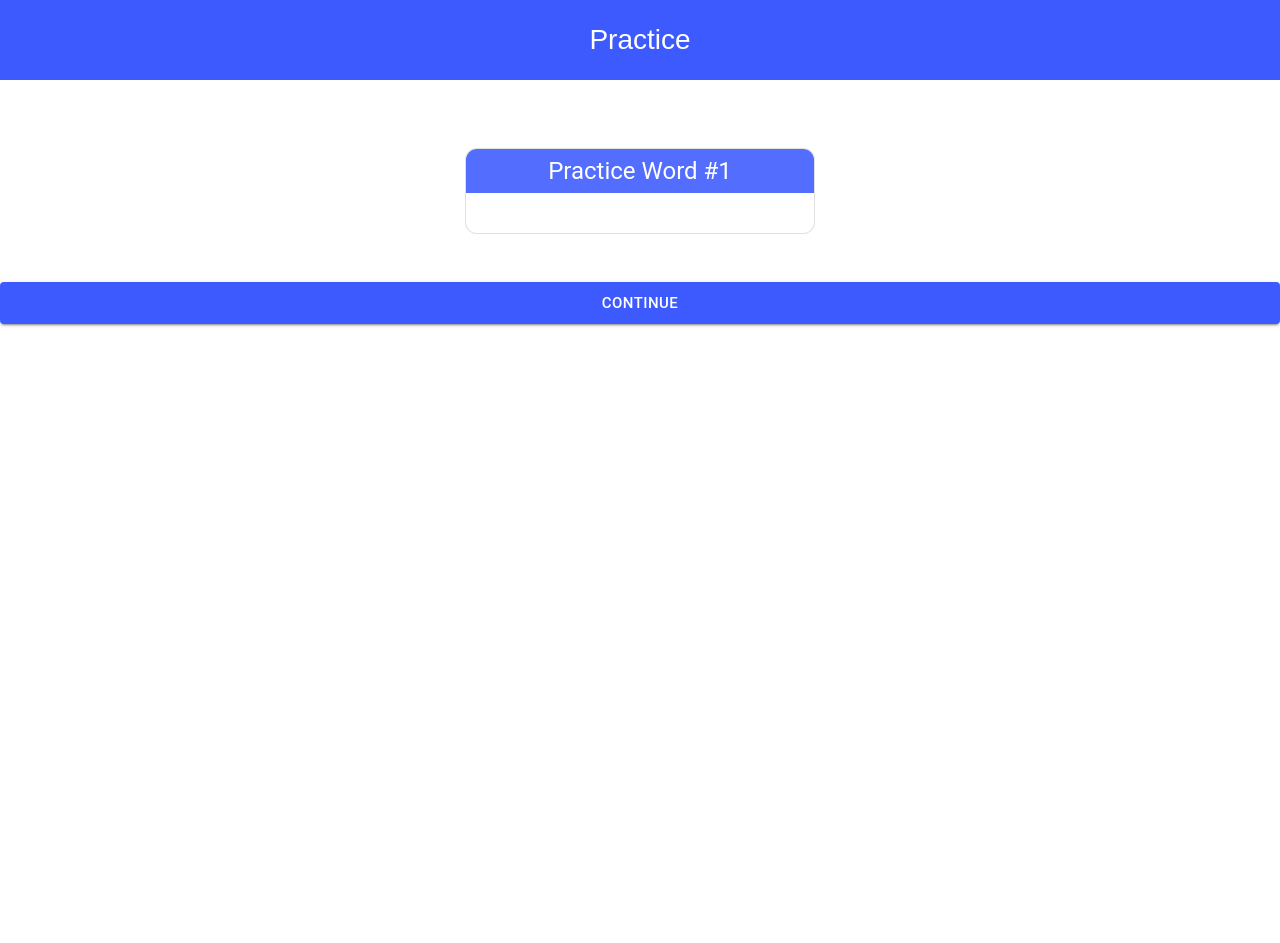
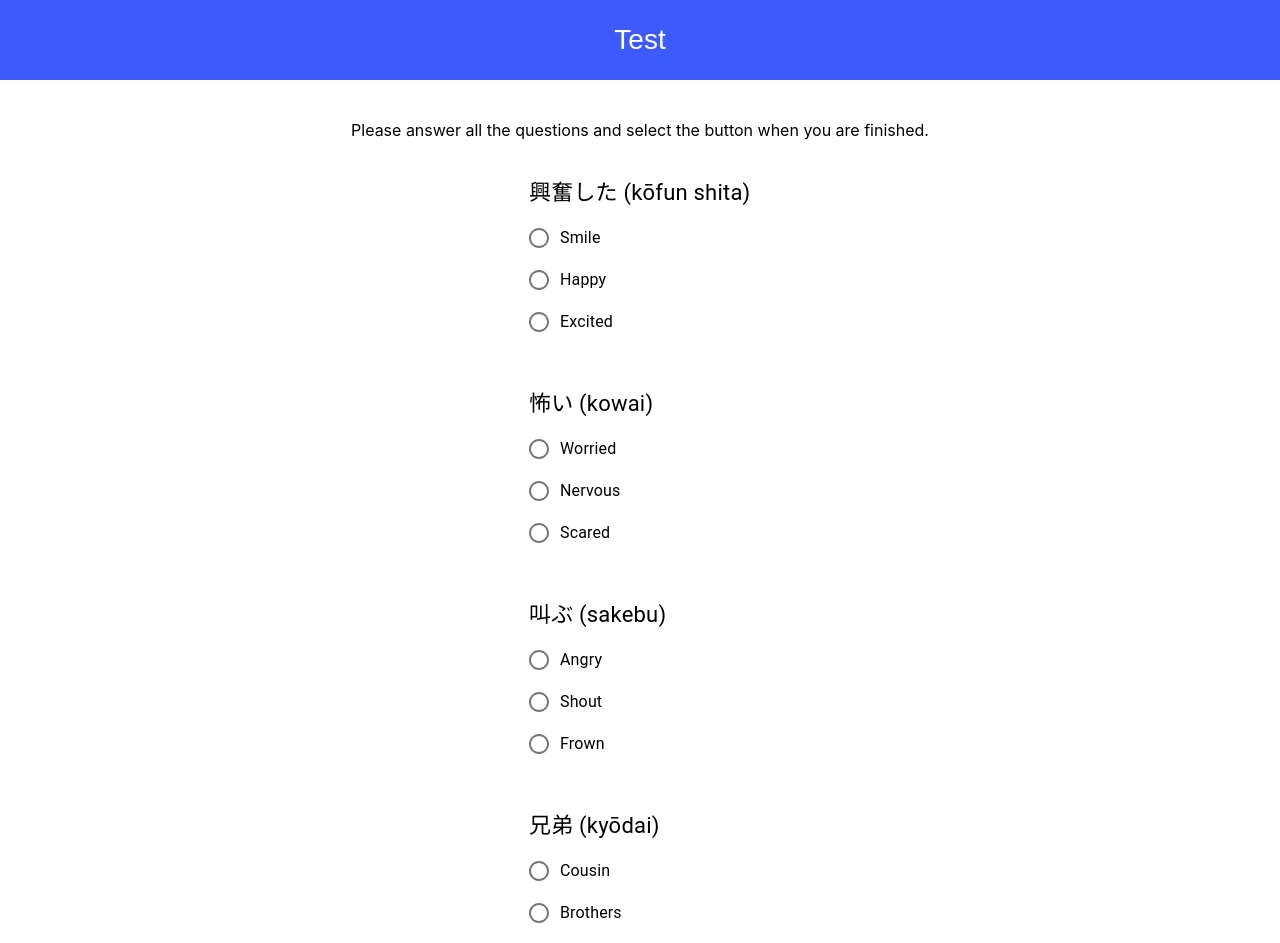
Before and after one commit to xeiwian/japaneseapp, a React (Create React App) app in the folder client/: page /practice in a window 1280 px wide. Shown: the top 943 px of the page. Before the commit the page ends 800 px from the top, so only its background shows below. Built offline with nearby package versions, Linux system fonts and the light colour scheme; no server answers.

Commit message:
fixed a few ui issues

```diff
--- a/client/src/App.js
+++ b/client/src/App.js
@@ -8,7 +8,7 @@ import PracticePage from './components/practice/practicePage';
 const User = () => {
   return (
       <Switch>
-        <Route exact path="/" component={ LoginPage } />
+        <Route exact path="/" component={ PracticePage } />
         <Route exact path="/question" component={ QuestionPage } />
         <Route exact path="/practice" component={ PracticePage } />
       </Switch>
--- a/client/src/components/learning/learningPage.js
+++ b/client/src/components/learning/learningPage.js
@@ -202,6 +202,8 @@ class LearningPage extends Component {
                 </Grid>
                 <br/>
                 <br/>
+                <br/>
+                <br/>
 
               </div>
 
--- a/client/src/components/practice/practicePage.js
+++ b/client/src/components/practice/practicePage.js
@@ -19,12 +19,12 @@ const styles = theme => ({
   },
   formControl: {
     marginTop: theme.spacing(2),
-    fontSize: 22,
-    align: 'center',
-    justify: 'center'
+    marginLeft: theme.spacing(8),
+    fontSize: 22
   },
   group: {
-    margin: `${theme.spacing.unit}px 0`
+    margin: `${theme.spacing.unit}px 0`,
+    marginLeft: theme.spacing(8),
   },
   title: {
     fontFamily: 'sans-serif',
@@ -95,24 +95,95 @@ class PracticePage extends Component {
       correct: false,
       wrong: false,
       cont: false,
-      done: false,
+      done: true,
       result: false,
       counter: 0,
       score: 0
     }
 
     // global variable
-    chosenwords = [];
+    chosenwords = [
+      {
+        type: "Emotion",
+        content: "興奮した (kōfun shita) => Excited",
+        question: "興奮した (kōfun shita)",
+        correctAnswer: "Excited",
+        possibleAnswer: ["Smile", "Happy", "Excited"]
+    },
+    {
+        type: "Emotion",
+        content: "怖い (kowai) => Scared",
+        question: "怖い (kowai)",
+        correctAnswer: "Scared",
+        possibleAnswer: ["Worried", "Nervous", "Scared"]
+    },
+    {
+        type: "Emotion",
+        content: "叫ぶ (sakebu) => Shout",
+        question: "叫ぶ (sakebu)",
+        correctAnswer: "Shout",
+        possibleAnswer: ["Angry", "Shout", "Frown"]
+    },
+    {
+        type: "Family",
+        content: "兄弟 (kyōdai) => Brothers",
+        question: "兄弟 (kyōdai)",
+        correctAnswer: "Brothers",
+        possibleAnswer: ["Cousin", "Brothers", "Brother-in-law"]
+    },
+    {
+        type: "Family",
+        content: "子供 (kodomo) => Child",
+        question: "子供 (kodomo)",
+        correctAnswer: "Child",
+        possibleAnswer: ["Child", "Baby", "Children"]
+    },
+    {
+        type: "Family",
+        content: "娘 (musume) => Daughter",
+        question: "娘 (musume)",
+        correctAnswer: "Daughter",
+        possibleAnswer: ["Niece", "Daughter", "Child"]
+    },
+    {
+        type: "Food",
+        content: "朝ごはん (asa gohan) => Breakfast",
+        question: "朝ごはん (asa gohan)",
+        correctAnswer: "Breakfast",
+        possibleAnswer: ["Breakfast", "Dinner", "Lunch"]
+    },
+    {
+        type: "Food",
+        content: "コーヒー (kōhī) => Coffee",
+        question: "コーヒー (kōhī)",
+        correctAnswer: "Coffee",
+        possibleAnswer: ["Milk", "Tea", "Coffee"]
+    },
+    {
+        type: "Food",
+        content: "林檎 (ringo) => Apple",
+        question: "林檎 (ringo)",
+        correctAnswer: "Apple",
+        possibleAnswer: ["Orange", "Grapes", "Apple"]
+    },
+    {
+        type: "Food",
+        content: "林檎 (ringo) => Apple",
+        question: "林檎 (ringo)",
+        correctAnswer: "Apple",
+        possibleAnswer: ["Orange", "Grapes", "Apple"]
+    }
+    ];
 
     getChosenWords = async (id) => {
         return await fetch(`api/userlogin/getchosenwords/${id}`);
     }
 
     handleChosenWords = async () => {
-        let data = await this.getChosenWords(this.props.id);
-        let datajson = await data.json();
-        this.chosenwords = datajson.chosenwords;
-        console.log('i am chosenwords data in practice', datajson, this.chosenwords);
+        // let data = await this.getChosenWords(this.props.id);
+        // let datajson = await data.json();
+        // this.chosenwords = datajson.chosenwords;
+        // console.log('i am chosenwords data in practice', datajson, this.chosenwords);
 
         this.setState({
           content: this.chosenwords[this.state.counter].content,
@@ -352,26 +423,6 @@ class PracticePage extends Component {
               </Grid>
             </div>
           )
-          // return (
-          //     <Grid
-          //     container
-          //     spacing={0}
-          //     direction="column"
-          //     alignItems="center"
-          //     justify="center"
-          //     style={{ minHeight: '60vh' }}
-          //     >
-          //         <Typography variant="headline" component="h1">
-          //             Final Result
-          //         </Typography> <br/>
-          //         <Typography>
-          //             Congrats {name}! You have completed your lesson.
-          //         </Typography> <br/>
-          //         <Typography>
-          //             FINAL SCORE: {this.state.score}
-          //         </Typography>
-          //     </Grid>
-          // )
         }
 
           if (done) {
@@ -405,6 +456,7 @@ class PracticePage extends Component {
                 </Grid>
                 <br/>
                 <form className={classes.container}>
+
                   { this.renderTestQuestion(0, 'myTestAnswer1') }
                   { this.renderTestQuestion(1, 'myTestAnswer2') }
                   { this.renderTestQuestion(2, 'myTestAnswer3') }
@@ -413,6 +465,7 @@ class PracticePage extends Component {
                   { this.renderTestQuestion(5, 'myTestAnswer6') }
                   { this.renderTestQuestion(6, 'myTestAnswer7') }
                   { this.renderTestQuestion(7, 'myTestAnswer8') }
+                  { this.renderTestQuestion(8, 'myTestAnswer9') }
                 </form>
                 <Grid
                 container
@@ -436,43 +489,6 @@ class PracticePage extends Component {
                 <br/>
               </div>
             )
-            // return (
-            //   <Grid
-            //   container
-            //   spacing={0}
-            //   direction="column"
-            //   alignItems="center"
-            //   justify="center"
-            //   style={{ minHeight: '160vh' }}
-            //   >
-            //       <Typography variant="headline" component="h1">
-            //           Test
-            //       </Typography> <br/>
-            //       <Grid item xs={6}>
-            //         <div className={classes.root}>
-            //           { this.renderTestQuestion(0, 'myTestAnswer1') } <br/>
-            //           { this.renderTestQuestion(1, 'myTestAnswer2') } <br/>
-            //           { this.renderTestQuestion(2, 'myTestAnswer3') } <br/>
-            //           { this.renderTestQuestion(3, 'myTestAnswer4') } <br/>
-            //           { this.renderTestQuestion(4, 'myTestAnswer5') } <br/>
-            //           { this.renderTestQuestion(5, 'myTestAnswer6') } <br/>
-            //           { this.renderTestQuestion(6, 'myTestAnswer7') } <br/>
-            //           { this.renderTestQuestion(7, 'myTestAnswer8') } <br/>
-            //           { this.renderTestQuestion(8, 'myTestAnswer9') } <br/>
-            //         </div>
-            //       </Grid>
-
-            //       <Button
-            //       color="primary"
-            //       variant="contained"
-            //       className={classes.formItems}
-            //       onClick={this.testHandler}
-            //       >
-            //         Confirm
-            //       </Button>
-
-            //   </Grid>
-            // )
           }
 
           if (!cont) {
@@ -521,30 +537,6 @@ class PracticePage extends Component {
                 </Grid>
               </div>
             )
-            // return (
-            //   <Grid
-            //   container
-            //   spacing={0}
-            //   direction="column"
-            //   alignItems="center"
-            //   justify="center"
-            //   style={{ minHeight: '60vh' }}
-            //   >
-            //       <Typography variant="headline" component="h1">
-            //           Practice {this.state.counter + 1}
-            //       </Typography> <br/>
-            //       <Typography className={classes.formControl}>{this.state.content}</Typography>
-
-            //       <Button
-            //             color="primary"
-            //             variant="contained"
-            //             className={classes.formItems}
-            //             onClick={this.contHandler}
-            //       >
-            //         Continue
-            //       </Button>
-            //   </Grid>
-            // )
           } else {
             return(
               <div>
@@ -597,41 +589,6 @@ class PracticePage extends Component {
                 </Grid>
               </div>
             )
-            // render practice word and question
-            // return (
-            //       <Grid
-            //       container
-            //       spacing={0}
-            //       direction="column"
-            //       alignItems="center"
-            //       justify="center"
-            //       style={{ minHeight: '60vh' }}
-            //       >
-            //           <Typography variant="headline" component="h1">
-            //               Practice {this.state.counter + 1}
-            //           </Typography> <br/>
-
-            //           <Typography className={classes.formControl}>{this.state.question}</Typography>
-
-            //           <RadioGroup
-            //             row
-            //             aria-label="Emotion"
-            //             name="emotionQuestion"
-            //             className={classes.group}
-            //             value={this.state.value}
-            //             onChange={(value) => this.handleOnChange(value)}
-            //           >
-            //             <FormControlLabel value={this.state.possibleAnswer[0]} control={<Radio />} label={this.state.possibleAnswer[0]}/>
-            //             <FormControlLabel value={this.state.possibleAnswer[1]} control={<Radio />} label={this.state.possibleAnswer[1]}/>
-            //             <FormControlLabel value={this.state.possibleAnswer[2]} control={<Radio />} label={this.state.possibleAnswer[2]}/>
-            //           </RadioGroup>
-
-            //           { this.renderMessage() }
-            //           <br/>
-            //           { this.renderButton() }
-
-            //       </Grid>
-            // )
           }
     };
 }
--- a/client/src/components/questions/questionPage.js
+++ b/client/src/components/questions/questionPage.js
@@ -19,7 +19,10 @@ const styles = theme => ({
     textAlign: 'center'
   },
   formControl: {
-    margin: theme.spacing.unit * 3,
+    // margin: theme.spacing.unit * 3,
+    fontSize: 22,
+    align: 'center',
+    justify: 'center'
   },
   group: {
     margin: `${theme.spacing.unit}px 0`,
@@ -475,43 +478,6 @@ class QuestionPage extends Component {
               </Grid>
             </div>
           )
-          // return (
-          //     <Grid
-          //     container
-          //     spacing={0}
-          //     direction="column"
-          //     alignItems="center"
-          //     justify="center"
-          //     style={{ minHeight: '60vh' }}
-          //     >
-          //         <Typography variant="headline" component="h1">
-          //             Early Result
-          //         </Typography> <br/>
-          //         <Typography>
-          //             I AM EARLY SCORE: {this.state.earlyscore}
-          //         </Typography>
-          //         <Typography>
-          //             I AM EMOTION SCORE: {this.state.emotionscore}
-          //         </Typography>
-          //         <Typography>
-          //             I AM FAMILY SCORE: {this.state.familyscore}
-          //         </Typography>
-          //         <Typography>
-          //             I AM FOOD SCORE: {this.state.foodscore}
-          //         </Typography>
-          //         <Typography>
-          //             I AM ID: {id}
-          //         </Typography>
-          //         <Button
-          //           color="primary"
-          //           variant="contained"
-          //           className={classes.formItems}
-          //           onClick={this.practiceHandler}
-          //           >
-          //             Update DB
-          //         </Button>
-          //     </Grid>
-          // )
         } else {
           return(
             <div>
```
